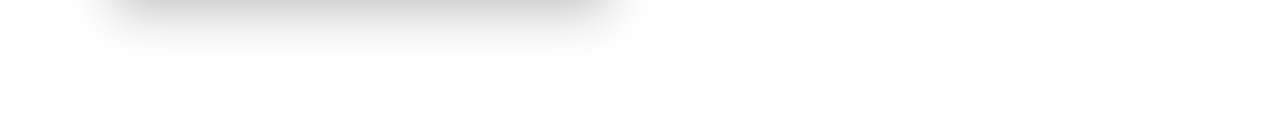
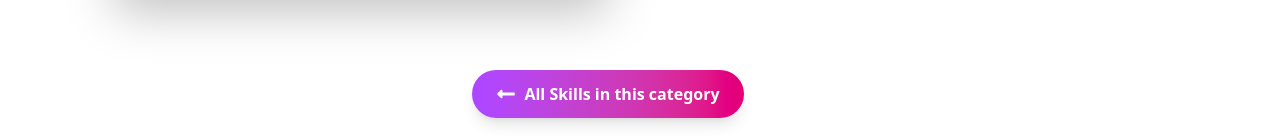
Before and after one commit to 11fuyad00/TradeSkill-Website, a React (Vite) app: page /skill-details/1 in a window 1280 px wide. Shown: the part 816-952 px from the top of the page. Before the commit the page ends 878 px from the top, so only its background shows below. Built offline with nearby package versions, Linux system fonts and the light colour scheme; no server answers; sample sign-in values are in the browser's storage.

Commit message:
updated skill details page

```diff
--- a/package.json
+++ b/package.json
@@ -17,6 +17,7 @@
     "lucide-react": "^0.546.0",
     "react": "^19.1.1",
     "react-dom": "^19.1.1",
+    "react-icons": "^5.5.0",
     "react-router": "^7.9.4",
     "react-toastify": "^11.0.5",
     "tailwindcss": "^4.1.15"
--- a/src/component/SkillDetailsCard.jsx
+++ b/src/component/SkillDetailsCard.jsx
@@ -2,6 +2,8 @@ import React, { useState } from 'react';
 import { motion } from 'framer-motion';
 import { Calendar, User, Star } from 'lucide-react';
 import { toast } from 'react-toastify';
+import { Link, useLocation, useNavigate } from 'react-router';
+import { FaLongArrowAltLeft } from 'react-icons/fa';
 
 const SkillDetailsCard = ({ skill }) => {
   const [booking, setBooking] = useState({
@@ -9,6 +11,9 @@ const SkillDetailsCard = ({ skill }) => {
     email: '',
     date: '',
   });
+
+  const location = useLocation();
+  const navigate = useNavigate();
 
   const handleChange = e => {
     const { name, value } = e.target;
@@ -21,9 +26,18 @@ const SkillDetailsCard = ({ skill }) => {
     setBooking({ name: '', email: '', date: '' });
   };
 
+  const goBack = () => {
+    if (location.state?.category) {
+      navigate(`/skill?category=${location.state.category}`);
+    } else {
+      navigate('/skill');
+    }
+  };
+
   return (
+    <>
       <div className="grid md:grid-cols-2 gap-10 w-11/12 mx-auto py-16 items-start">
-      {/* Left Side - Skill Card */}
+        {/* Left Side */}
         <motion.div
           initial={{ opacity: 0, x: -50 }}
           animate={{ opacity: 1, x: 0 }}
@@ -61,7 +75,7 @@ const SkillDetailsCard = ({ skill }) => {
           </div>
         </motion.div>
 
-      {/* Right Side - Booking Form */}
+        {/* Right Side */}
         <motion.div
           initial={{ opacity: 0, x: 50 }}
           animate={{ opacity: 1, x: 0 }}
@@ -73,7 +87,6 @@ const SkillDetailsCard = ({ skill }) => {
           </h3>
 
           <form className="space-y-6" onSubmit={handleSubmit}>
-          {/* Name */}
             <div className="relative group">
               <input
                 type="text"
@@ -88,7 +101,6 @@ const SkillDetailsCard = ({ skill }) => {
               </label>
             </div>
 
-          {/* Email */}
             <div className="relative group">
               <input
                 type="email"
@@ -103,7 +115,6 @@ const SkillDetailsCard = ({ skill }) => {
               </label>
             </div>
 
-          {/* Date */}
             <div className="relative group flex items-center border-b-2 border-gray-300 focus-within:border-indigo-500 py-2">
               <Calendar size={20} className="text-gray-400 mr-2" />
               <input
@@ -115,7 +126,6 @@ const SkillDetailsCard = ({ skill }) => {
               />
             </div>
 
-          {/* Submit */}
             <button
               type="submit"
               className="w-full bg-gradient-to-r from-indigo-500 to-blue-500 text-white font-semibold py-3 rounded-xl shadow-md hover:shadow-lg transform hover:-translate-y-1 transition-all duration-300"
@@ -125,6 +135,18 @@ const SkillDetailsCard = ({ skill }) => {
           </form>
         </motion.div>
       </div>
+
+      {/* Back Button */}
+      <div className="py-10 -translate-8 flex justify-center">
+        <button
+          onClick={goBack}
+          className="flex items-center justify-center gap-2 px-6 py-3 bg-gradient-to-r from-purple-500 to-pink-600 hover:from-pink-600 hover:to-purple-500 text-white rounded-full font-semibold shadow-lg transition-all duration-300"
+        >
+          <FaLongArrowAltLeft size={20} />
+          <span>All Skills in this category</span>
+        </button>
+      </div>
+    </>
   );
 };
 
--- a/src/pages/Login.jsx
+++ b/src/pages/Login.jsx
@@ -7,6 +7,7 @@ import { toast } from 'react-toastify';
 
 const Login = () => {
   const [showPass, setShowPass] = useState(false);
+  const [error, setError] = useState('');
 
   const location = useLocation();
   console.log(location);
@@ -24,11 +25,12 @@ const Login = () => {
       .then(result => {
         console.log(result.user);
         navigate(`${location.state ? location.state : '/'}`);
-        toast.success('Login SuccessFull');
+        toast.success('Login successful!');
       })
       .catch(error => {
-        console.log(error.message);
+        const errorCode = error.code;
         toast.error('Error', error.message);
+        setError(errorCode);
       });
   };
 
@@ -79,7 +81,6 @@ const Login = () => {
             </button>
           </div>
 
-          {/* Gradient Button with animation */}
           <button
             type="submit"
             className="w-full mt-4 bg-gradient-to-r from-indigo-500 via-purple-500 to-pink-500 text-white font-semibold py-2 rounded-xl shadow-lg hover:shadow-pink-500/40 transform hover:scale-105 transition-all duration-300 ease-out"
--- a/src/pages/Register.jsx
+++ b/src/pages/Register.jsx
@@ -9,6 +9,7 @@ const Register = () => {
     e.preventDefault();
     const form = e.target;
     const name = form.name.value;
+
     const photo = form.photo.value;
     const email = form.email.value;
     const password = form.password.value;
```
Also changed, not shown: 1 other file (tests, documents, lock files or other folders). Lines whose indentation alone changed are shown as unchanged.
